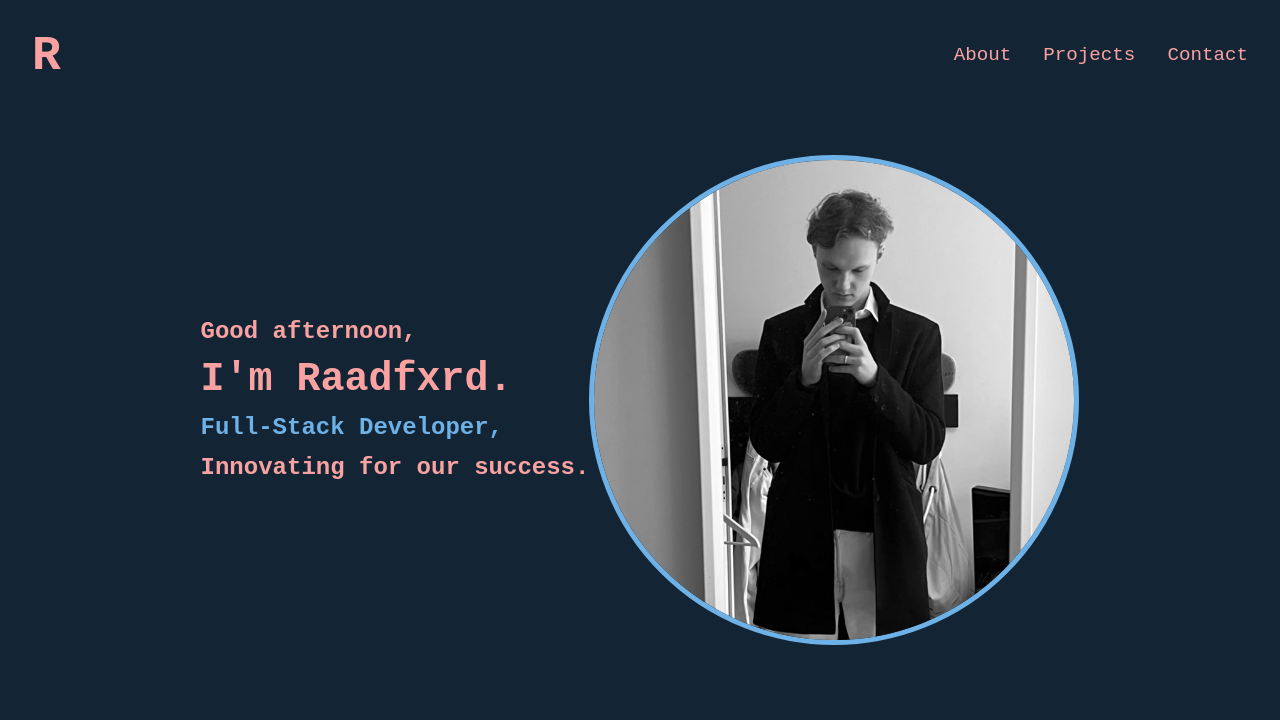
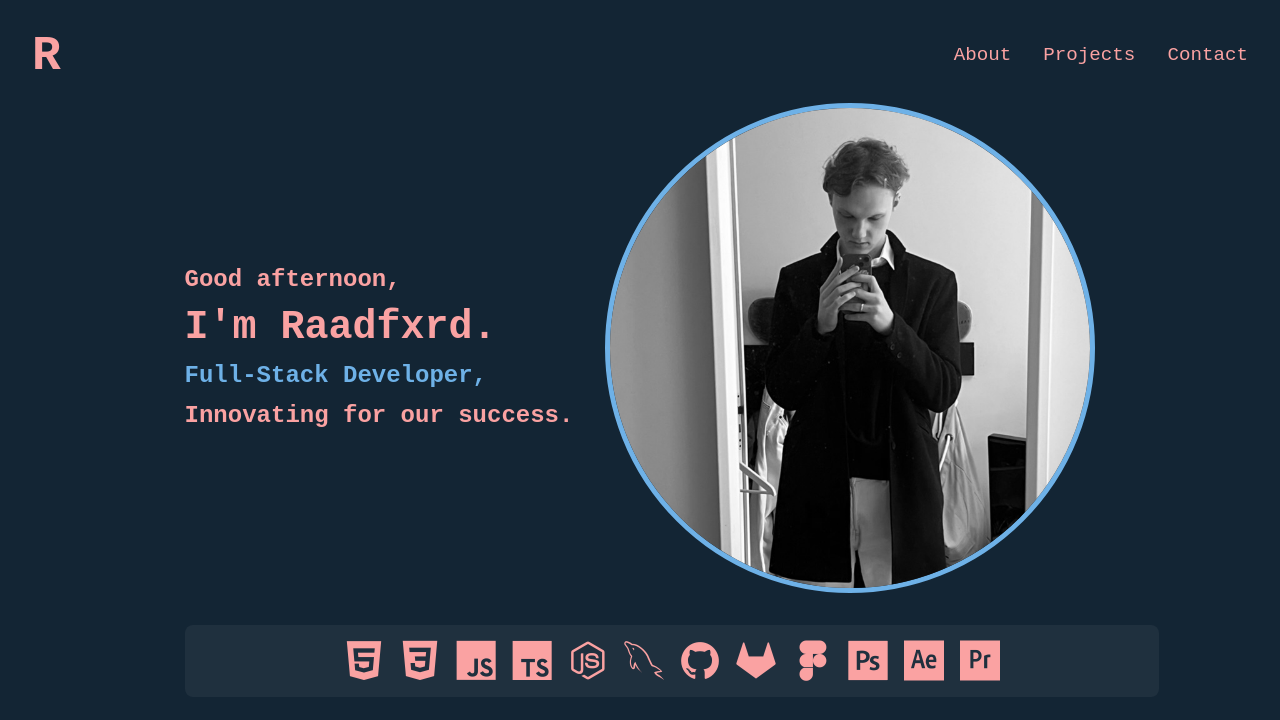
Before and after one commit to Raadfxrd/Portfolio, a Vue app: page /#/ in a window 1280 px wide. Shown: the top 720 px of the page. Built offline with nearby package versions, Linux system fonts and the light colour scheme.

Commit message:
Added tech icon stack to Hero. Needs some styling work

```diff
--- a/index.html
+++ b/index.html
@@ -4,6 +4,10 @@
     <meta charset="UTF-8" />
     <link rel="preconnect" href="https://fonts.googleapis.com" />
     <link rel="preconnect" href="https://fonts.gstatic.com" crossorigin />
+    <link
+      rel="stylesheet"
+      href="https://cdn.jsdelivr.net/gh/devicons/devicon@latest/devicon.min.css"
+    />
     <meta name="viewport" content="width=device-width, initial-scale=1.0" />
     <title>Raadfxrd</title>
   </head>
--- a/src/pages/Home/Components/WelcomeComponent.vue
+++ b/src/pages/Home/Components/WelcomeComponent.vue
@@ -1,5 +1,7 @@
 <template>
   <section class="welcome">
+    <div class="welcome-container">
+      <div class="welcome-content">
         <div class="welcome-text">
           <h3 class="welcome-gm-ga-ge">{{ greeting }}</h3>
           <h1 class="welcome-personal">I'm Raadfxrd.</h1>
@@ -10,6 +12,22 @@
         </div>
         <div class="welcome-img">
           <img class="raadfxrd" src="../../../assets/img/raadfxrd.jpeg" alt="Raadfxrd" />
+        </div>
+      </div>
+      <div class="tech-stack">
+        <i class="devicon-html5-plain" title="HTML5"></i>
+        <i class="devicon-css3-plain" title="CSS3"></i>
+        <i class="devicon-javascript-plain" title="JavaScript"></i>
+        <i class="devicon-typescript-plain" title="TypeScript"></i>
+        <i class="devicon-nodejs-plain" title="Node.js"></i>
+        <i class="devicon-mysql-plain" title="MySQL"></i>
+        <i class="devicon-github-original" title="GitHub"></i>
+        <i class="devicon-gitlab-plain" title="GitLab"></i>
+        <i class="devicon-figma-plain" title="Figma"></i>
+        <i class="devicon-photoshop-plain" title="Adobe Photoshop"></i>
+        <i class="devicon-aftereffects-plain" title="Adobe After Effects"></i>
+        <i class="devicon-premierepro-plain" title="Adobe Premiere Pro"></i>
+      </div>
     </div>
   </section>
 </template>
@@ -32,9 +50,18 @@ onMounted(() => {
   display: flex;
   justify-content: center;
   align-items: center;
+  flex-direction: row;
   height: calc(100vh - 160px);
   opacity: 0;
   animation: fadeIn 1s forwards;
+}
+
+.welcome-content {
+  display: flex;
+  justify-content: center;
+  align-items: center;
+  flex-direction: row;
+  gap: 2rem;
 }
 
 .welcome-text {
@@ -87,6 +114,27 @@ onMounted(() => {
   filter: grayscale(100%);
 }
 
+.tech-stack {
+  display: flex;
+  gap: 1rem;
+  justify-content: center;
+  align-items: center;
+  margin-top: 2rem;
+  padding: 1rem 2rem;
+  width: 100%;
+  background: rgba(255, 255, 255, 0.05);
+  border-radius: 8px;
+}
+
+.tech-stack i {
+  font-size: 2.5rem;
+  transition: transform 0.2s ease-in-out;
+}
+
+.tech-stack i:hover {
+  transform: scale(1.2);
+}
+
 .welcome-rotating.fadeOut {
   animation: fadeOut 0.5s forwards;
 }
```
Lines whose indentation alone changed are shown as unchanged.
